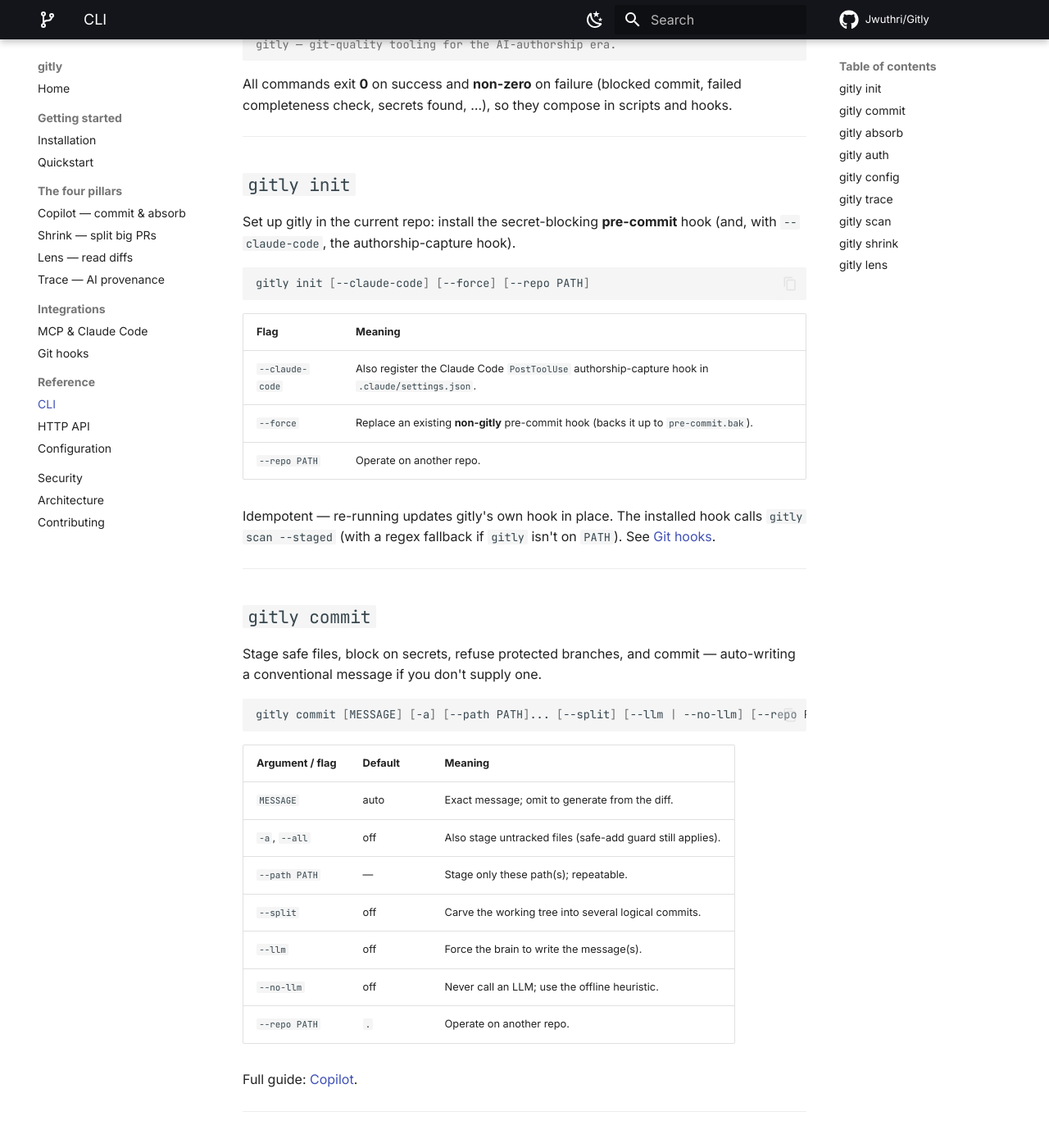
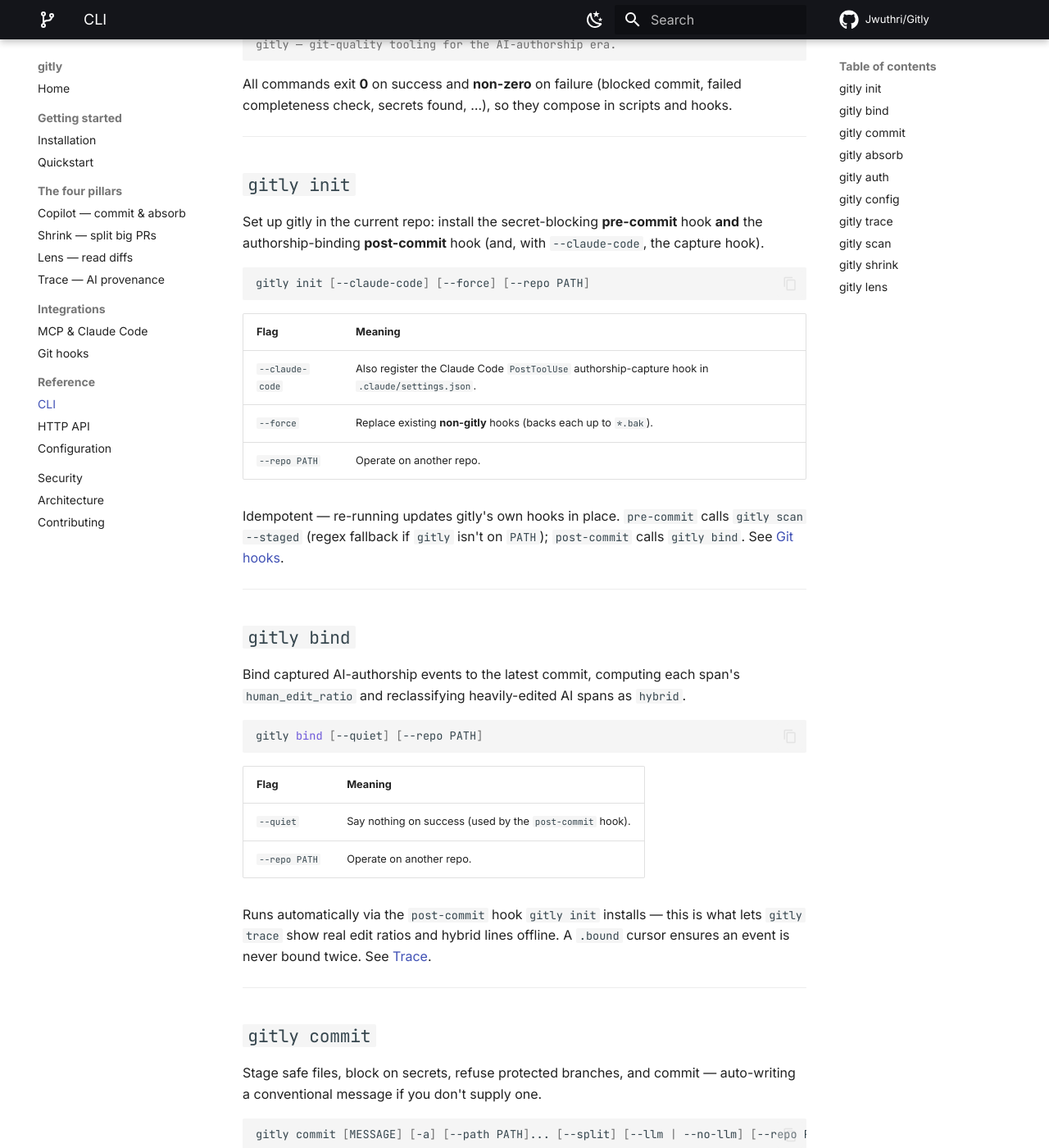
Before and after one commit to Jwuthri/Gitly, an MkDocs documentation site: the page built from docs/reference/cli.md, in a window 1280 px wide and 1400 px high, scrolled down 206 px. Shown: the whole window at 82% size. Built offline with MkDocs 1.6.1 and Material for MkDocs 9.7.7, drawn with Linux system fonts in a browser that asks for light colours; comment, search, counter and statistics services are not loaded.

Commit message:
docs(trace): document commit-binding, gitly bind, and the post-commit hook

````diff
--- a/docs/reference/cli.md
+++ b/docs/reference/cli.md
@@ -14,8 +14,8 @@
 
 ## `gitly init`
 
-Set up gitly in the current repo: install the secret-blocking **pre-commit** hook (and,
-with `--claude-code`, the authorship-capture hook).
+Set up gitly in the current repo: install the secret-blocking **pre-commit** hook **and**
+the authorship-binding **post-commit** hook (and, with `--claude-code`, the capture hook).
 
 ```bash
 gitly init [--claude-code] [--force] [--repo PATH]
@@ -24,12 +24,32 @@
 | Flag | Meaning |
 |---|---|
 | `--claude-code` | Also register the Claude Code `PostToolUse` authorship-capture hook in `.claude/settings.json`. |
-| `--force` | Replace an existing **non-gitly** pre-commit hook (backs it up to `pre-commit.bak`). |
+| `--force` | Replace existing **non-gitly** hooks (backs each up to `*.bak`). |
 | `--repo PATH` | Operate on another repo. |
 
-Idempotent — re-running updates gitly's own hook in place. The installed hook calls
-`gitly scan --staged` (with a regex fallback if `gitly` isn't on `PATH`). See
-[Git hooks](../integrations/hooks.md).
+Idempotent — re-running updates gitly's own hooks in place. `pre-commit` calls
+`gitly scan --staged` (regex fallback if `gitly` isn't on `PATH`); `post-commit` calls
+`gitly bind`. See [Git hooks](../integrations/hooks.md).
+
+---
+
+## `gitly bind`
+
+Bind captured AI-authorship events to the latest commit, computing each span's
+`human_edit_ratio` and reclassifying heavily-edited AI spans as `hybrid`.
+
+```bash
+gitly bind [--quiet] [--repo PATH]
+```
+
+| Flag | Meaning |
+|---|---|
+| `--quiet` | Say nothing on success (used by the `post-commit` hook). |
+| `--repo PATH` | Operate on another repo. |
+
+Runs automatically via the `post-commit` hook `gitly init` installs — this is what lets
+`gitly trace` show real edit ratios and hybrid lines offline. A `.bound` cursor ensures an
+event is never bound twice. See [Trace](../pillars/trace.md).
 
 ---
 
````
Also changed, not shown: docs/integrations/hooks.md (+3 -1 lines), docs/pillars/trace.md (+14 -7 lines).
